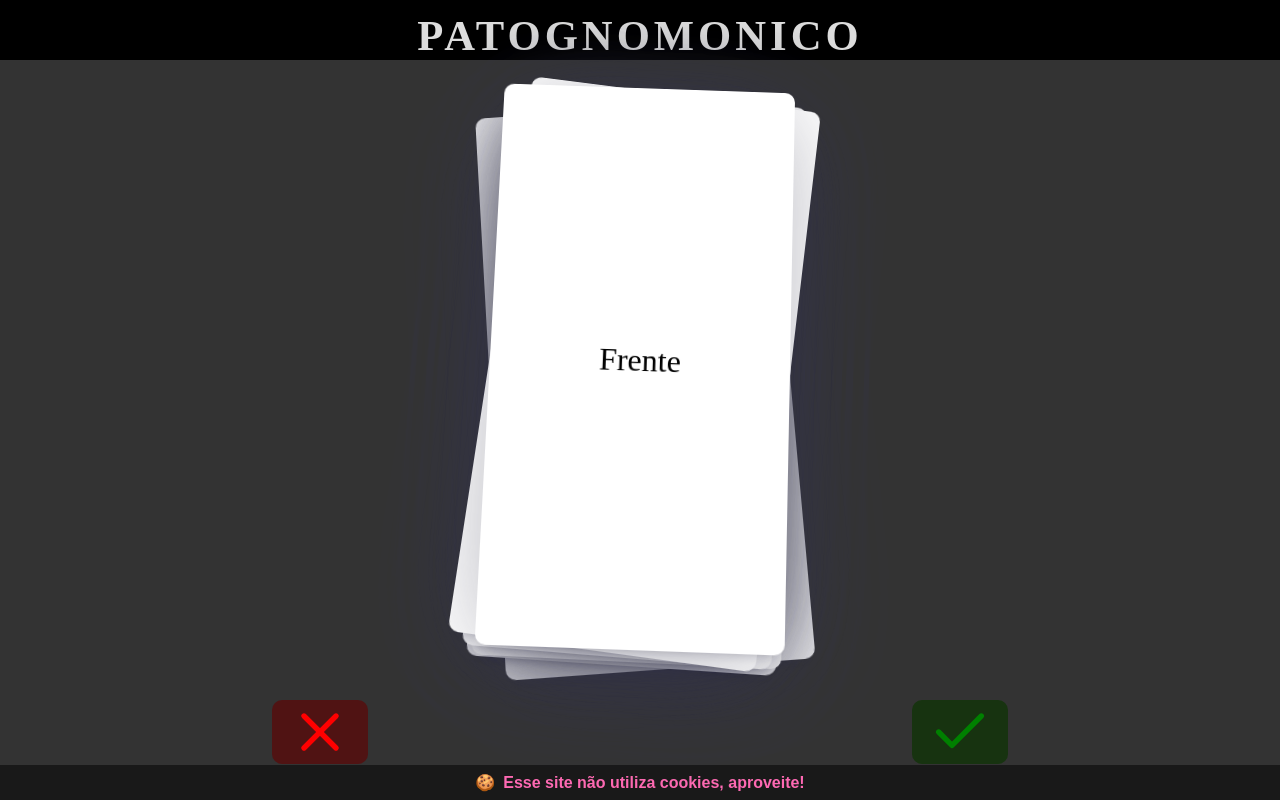
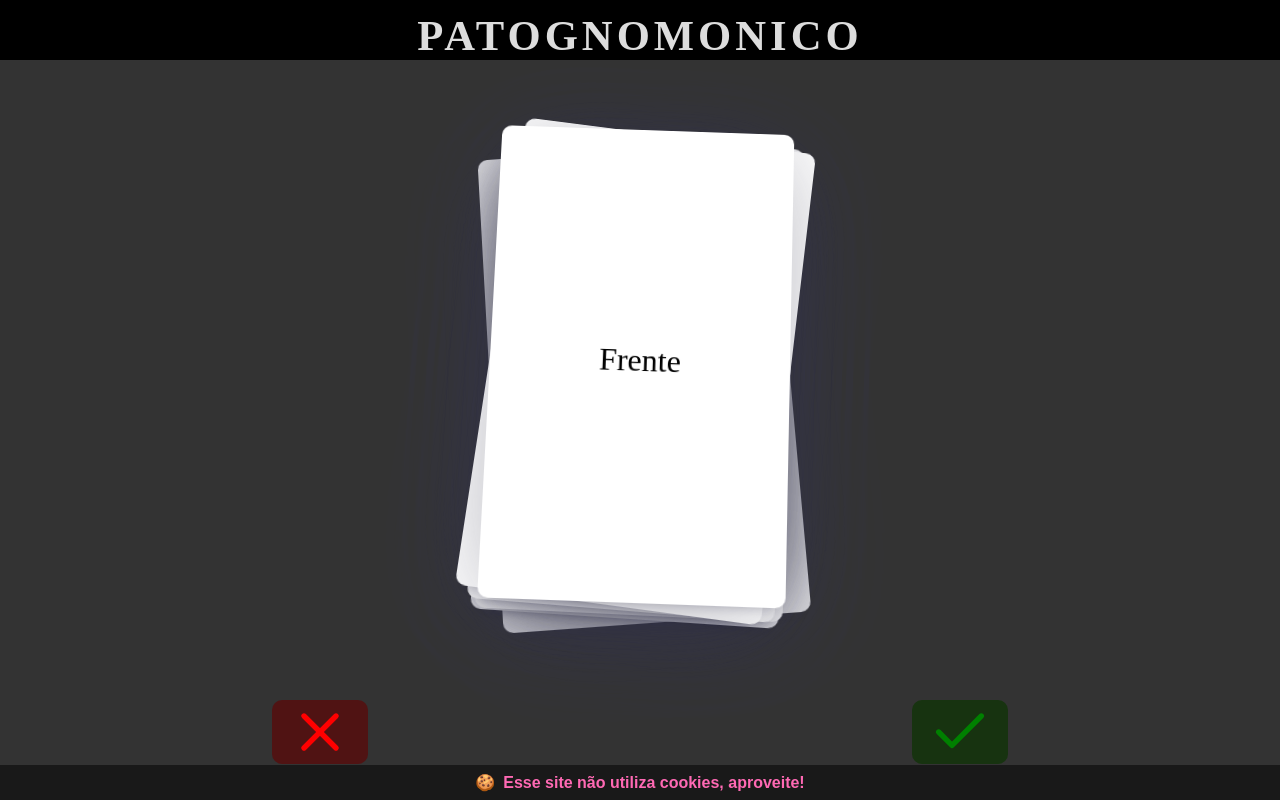
Before and after one commit to TarsiSurdi/sanequiz, a React (Vite) app: page / in a window 1280 px wide. Built offline with nearby package versions, Linux system fonts and the light colour scheme; a web font is replaced by a local one.

Commit message:
Fixed double click issue

```diff
--- a/src/components/Deck/Deck.tsx
+++ b/src/components/Deck/Deck.tsx
@@ -79,18 +79,7 @@ const Deck = () => {
           api.start((i) => to(i));
         }, 600);
     },
-    onMouseDown: () => {
-      setCancel(false);
-
-      setTimeout(() => {
-        setCancel(true);
-      }, 250);
-    },
-    onMouseUp: ({ args: [index] }) => {
-      console.log(`Mouse up ran: ${cancel}`);
-      if (cancel) {
-        return;
-      }
+    onDoubleClick: ({ args: [index] }) => {
       setFlipped((prevState) => {
         prevState[index] = !prevState[index];
         return prevState;
--- a/src/components/Deck/styles.module.scss
+++ b/src/components/Deck/styles.module.scss
@@ -18,9 +18,9 @@
     background-size: auto 85%;
     background-repeat: no-repeat;
     background-position: center center;
-    width: 45vh;
+    width: 70%;
     max-width: 300px;
-    height: 85vh;
+    height: 80%;
     max-height: 570px;
     will-change: transform;
     border-radius: 10px;
```
